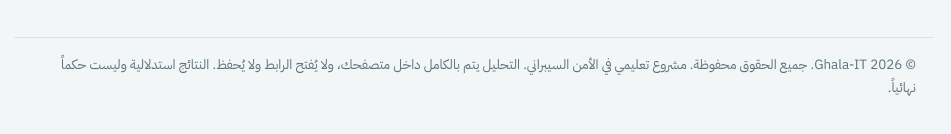
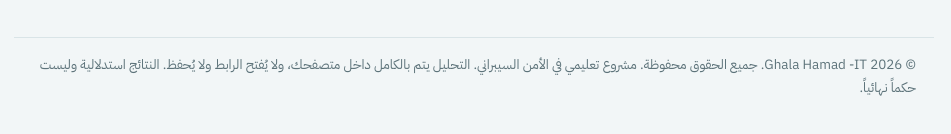
Before and after one commit to Ghala-IT/phishing-url-detector, a plain HTML site: page index.html in a window 1280 px wide. Shown: the part 466-600 px from the top of the page, without its empty margins (166-1117 px from the left). Drawn offline with Linux system fonts and the light colour scheme.

Commit message:
Update index.html

```diff
--- a/index.html
+++ b/index.html
@@ -111,7 +111,7 @@
 </section>
 
 </main>
-<footer>© 2026 Ghala-IT. جميع الحقوق محفوظة. مشروع تعليمي في الأمن السيبراني. التحليل يتم بالكامل داخل متصفحك، ولا يُفتح الرابط ولا يُحفظ. النتائج استدلالية وليست حكماً نهائياً.</footer>
+<footer>© 2026 Ghala Hamad -IT. جميع الحقوق محفوظة. مشروع تعليمي في الأمن السيبراني. التحليل يتم بالكامل داخل متصفحك، ولا يُفتح الرابط ولا يُحفظ. النتائج استدلالية وليست حكماً نهائياً.</footer>
 
 <script>
 const $=id=>document.getElementById(id);
```
